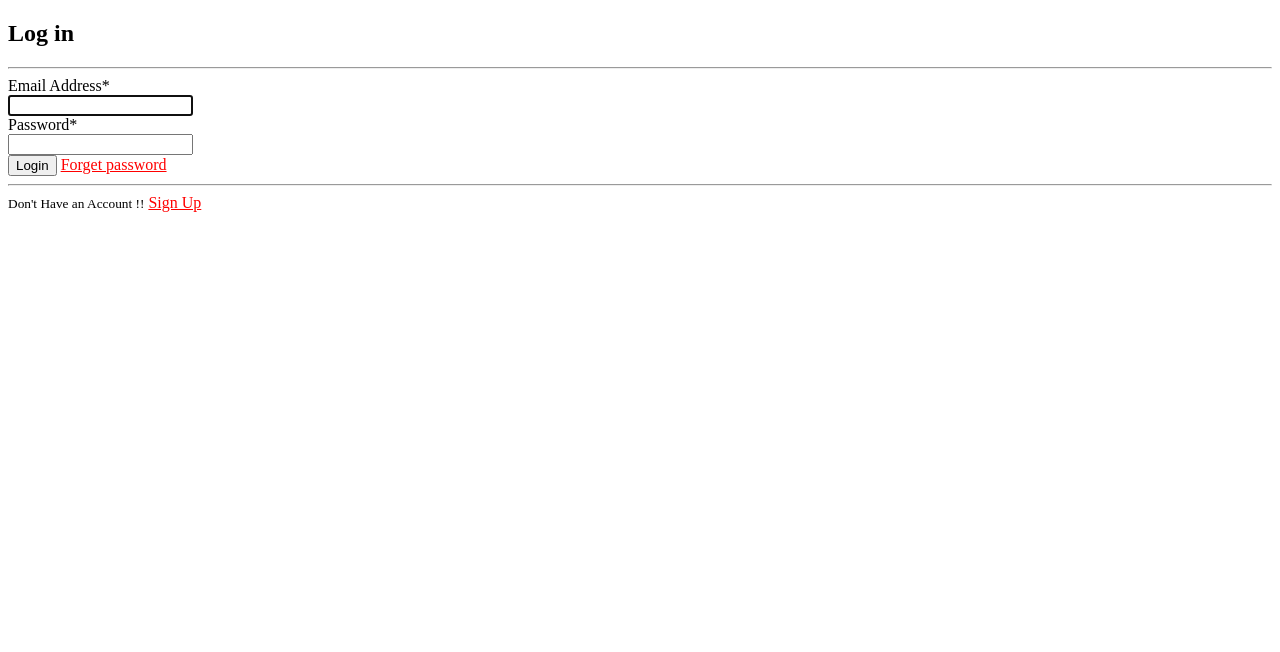
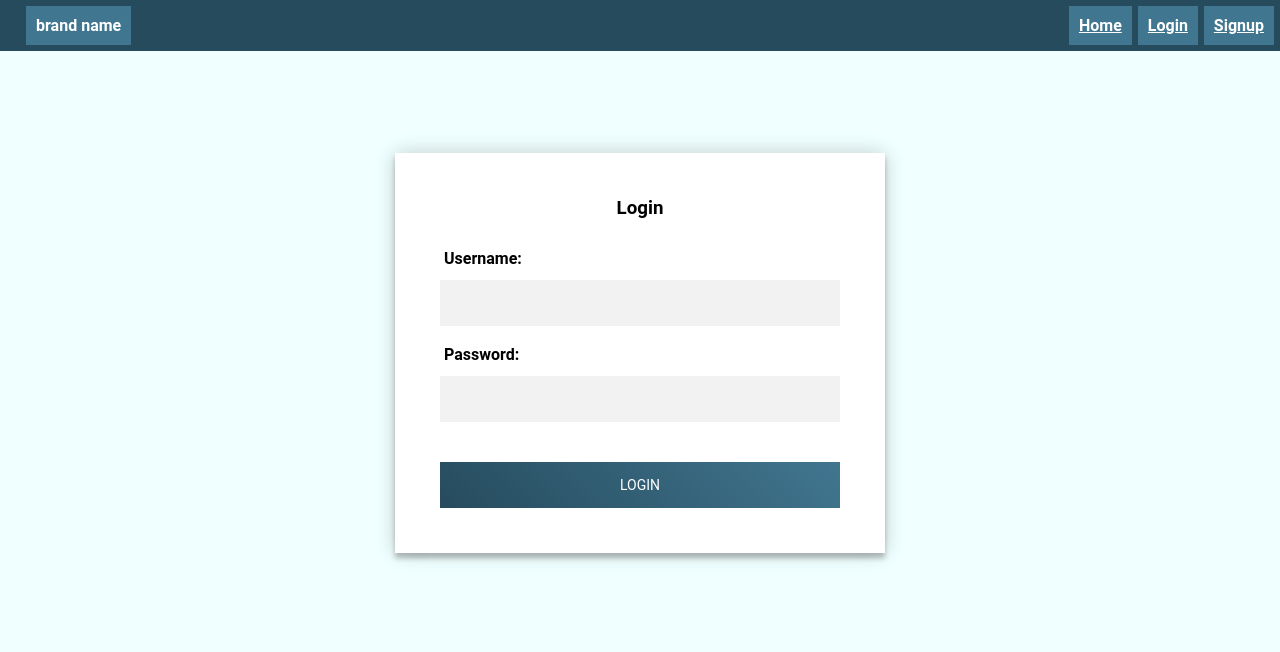
Before and after one commit to kena421/bill, a Django app: page /login/ in a window 1280 px wide. Shown: the top 652 px of the page. Run offline with Django 4.2, Linux system fonts and the light colour scheme.

Commit message:
auth complete

```diff
--- a/bill/settings.py
+++ b/bill/settings.py
@@ -112,6 +112,9 @@
 # https://docs.djangoproject.com/en/4.0/howto/static-files/
 
 STATIC_URL = 'static/'
+STATIC_ROOT = 'nstatic/'
+MEIDA_URL = 'media/'
+MEIDA_ROOT = 'nmedia/'
 
 # Default primary key field type
 # https://docs.djangoproject.com/en/4.0/ref/settings/#default-auto-field
@@ -125,6 +128,7 @@
 
 # if successfully logs in then redirect to
 LOGIN_REDIRECT_URL = '/'
+LOGIN_URL = "/login"
 
 # production
 EMAIL_USE_TLS = True
--- a/bill/urls.py
+++ b/bill/urls.py
@@ -17,6 +17,8 @@
 
 from django.contrib import admin
 from django.urls import path, include
+from django.conf.urls.static import static
+from django.conf import settings
 
 urlpatterns = [
     path('admin/', admin.site.urls),
--- /dev/null
+++ b/main/static/main/css/main.css
@@ -0,0 +1,271 @@
+/* @import url(https://fonts.googleapis.com/css?family=Roboto:300); */
+
+:root {
+    --nav-color : #417690;
+    --nav-dark-color: #264B5D;
+    --dark-blue: #264B5D;
+    --light-blue: #417690;
+}
+
+body {
+    margin: 0;
+    padding: 0;
+    font-family: "Roboto", sans-serif;
+    background-color: azure;
+}
+
+
+
+/* ===================================================== */
+/* login page */
+.login-page {
+  width: 360px;
+  padding: 8% 0 0;
+  margin: auto;
+}
+
+.login-page .form .login{
+    margin-top: -20px;
+    margin-bottom: 26px;
+}
+
+.form {
+  position: relative;
+  z-index: 1;
+  background: #FFFFFF;
+  max-width: 400px;
+  margin: 0 auto 100px;
+  padding: 45px;
+  text-align: center;
+  box-shadow: 0 0 20px 0 rgba(0, 0, 0, 0.2), 0 5px 5px 0 rgba(0, 0, 0, 0.24);
+}
+.form input {
+  font-family: "Roboto", sans-serif;
+  outline: 0;
+  background: #f2f2f2;
+  width: 100%;
+  border: 0;
+  margin: 0 0 15px;
+  padding: 15px;
+  box-sizing: border-box;
+  font-size: 14px;
+}
+.form button {
+  font-family: "Roboto", sans-serif;
+  text-transform: uppercase;
+  outline: 0;
+  background-color: #328f8a;
+  background-image: linear-gradient(45deg,var(--dark-blue), var(--light-blue));
+  width: 100%;
+  border: 0;
+  padding: 15px;
+  color: #FFFFFF;
+  font-size: 14px;
+  -webkit-transition: all 0.3 ease;
+  transition: all 0.3 ease;
+  cursor: pointer;
+}
+.form .message {
+  /* margin: 15px 0 0; */
+  color: #b3b3b3;
+  font-size: 12px;
+}
+.form .message a {
+  color: var(--dark-blue);
+  text-decoration: none;
+}
+
+.container {
+  position: relative;
+  z-index: 1;
+  max-width: 300px;
+  /* margin: 0 auto; */
+}
+
+
+
+/* ===================================================== */
+
+
+.b {
+    border: 3px solid rebeccapurple;
+}
+
+
+.inline {
+    display: inline;
+}
+
+.flex {
+    display: flex;
+}
+
+.flex-row {
+    flex-direction: row;
+}
+
+.flex-column {
+    flex-direction: column;
+}
+
+.nav-item {
+    padding: 10px;
+    background-color: var(--nav-color);
+    margin: 3px;
+}
+
+.nav-item:hover {
+    background-color: #323b3f;
+    box-shadow: 1px 1px #888888;
+}
+
+
+
+.space-between {
+    justify-content: space-between;
+}
+
+.navbar {
+    /* margin-left: 20px;
+    margin-right: 20px; */
+    background-color: var(--nav-dark-color);
+    color: white;
+    font-weight: 600;
+    /* height: 8vh; */
+}
+
+.navbar > div {
+    margin-left: 20px;
+    margin-left: 20px;
+    padding: 3px;
+
+}
+
+/* sampel */
+.center-form-box-container {
+    width: 400;
+    padding: 8% 0 0;
+    margin: auto;
+  }
+
+ .center-form-box-header{
+      margin-top: -20px;
+      margin-bottom: 26px;
+  }
+
+  .center-form-box {
+    position: relative;
+    z-index: 1;
+    background: #FFFFFF;
+    max-width: 400px;
+    margin: 0 auto 100px;
+    padding: 45px;
+    text-align: center;
+    box-shadow: 0 0 20px 0 rgba(0, 0, 0, 0.2), 0 5px 5px 0 rgba(0, 0, 0, 0.24);
+  }
+  .center-form-box-form input {
+    font-family: "Roboto", sans-serif;
+    outline: 0;
+    background: #f2f2f2;
+    width: 100%;
+    border: 0;
+    margin: 0 0 15px;
+    padding: 15px;
+    box-sizing: border-box;
+    font-size: 14px;
+  }
+  .center-form-box-form button {
+    font-family: "Roboto", sans-serif;
+    text-transform: uppercase;
+    outline: 0;
+    background-color: #328f8a;
+    background-image: linear-gradient(45deg,var(--dark-blue), var(--light-blue));
+    width: 100%;
+    border: 0;
+    padding: 15px;
+    margin-top: 25px;
+    color: #FFFFFF;
+    font-size: 14px;
+    -webkit-transition: all 0.3 ease;
+    transition: all 0.3 ease;
+    cursor: pointer;
+  }
+  .center-form-box-form .message {
+    /* margin: 15px 0 0; */
+    color: #b3b3b3;
+    font-size: 12px;
+  }
+  .center-form-box-form .message a {
+    color: var(--dark-blue);
+    text-decoration: none;
+  }
+
+
+.form-label, .form-errors, .form-help-text {
+    padding: 4px;
+    text-align: left;
+}
+
+.form-help-text {
+  font-size: 12px;
+  margin-top: -8px;
+}
+
+.non-form-field-errors > *{
+  list-style-type: none;
+  text-align: center;
+  font-size: 12px;
+  color: red;
+  padding: 0px 10px;
+
+}
+
+.form-help-text > * {
+    /* list-style-type: none; */
+    text-align: left;
+    padding-left: 15px;
+    margin-top: -4px;
+    font-size: 12px;
+
+    /* padding-bottom: 3px; */
+}
+
+.bold {
+    font-weight: bold;
+}
+
+.plain_anchor {
+  color: white;
+}
+
+/* PROFILE CSS */
+
+.profile-card {
+  box-shadow: 0 4px 8px 0 rgba(0, 0, 0, 0.2);
+  max-width: 80%;
+  margin: auto;
+  text-align: center;
+  font-family: arial;
+  margin-top: 20px;
+  border-top-left-radius: 20px;
+  border-top-right-radius: 20px;
+  border-top: 10px solid var(--dark-blue);
+  padding-bottom: 20px;
+}
+
+.title {
+  color: grey;
+  font-size: 18px;
+}
+
+button {
+  border: none;
+  display: inline-block;
+  padding: 8px;
+  color: white;
+  background-color: #000;
+  text-align: center;
+  cursor: pointer;
+  width: 10%;
+  font-size: 18px;
+}
--- a/main/templates/main/auth/login.html
+++ b/main/templates/main/auth/login.html
@@ -2,48 +2,7 @@
 
 {% block body %}
 
-<section class="section-gap achivement-area">
-    <div class="container">
-        <div class="row align-items-center">
-            <div class="col-lg-5">
-                <div class="achivement-content">
-                    <h2>Log in</h2><hr>
-                    <form method="post">
-    {% csrf_token %}
-
-    {% if  form.non_field_errors  %}
-        <div class="alert alert-warning  alert-dismissible fade show" role = "alert">
-        {{  form.non_field_errors }}
-        </div>
-
-    {% endif %}
-
-
-        <div id="div_id_username" class="form-group">
-          <label for="id_username" class="col-form-label  requiredField">
-          Email Address<span class="asteriskField">*</span>
-        </label>
-         <div class="">
-           <input type="text" name="username" autofocus class="textinput textInput form-control" required id="id_username">
-          </div>
-         </div>
-          <div id="div_id_password" class="form-group">
-             <label for="id_password" class="col-form-label  requiredField">
-          Password<span class="asteriskField">*</span>
-         </label> <div class=""> <input type="password" name="password" class="textinput textInput form-control" required id="id_password"> </div> </div>
-
-        <button class="btn btn-danger" type="submit">Login</button>
-          <a href={% url 'password_reset' %} style="color:red">Forget password</a>
-        </form>
-      <hr/>
-        <small>Don't Have an Account !!</small> <a href="#" style="color:red">Sign Up</a>
-            </div>
-
-        </div>
-
-        </div>
-    </div>
-</section>
+{% include 'main/components/center-box-form.html' with form_header="Login" button_text="LOGIN" %}
 
 
 {% endblock body %}
--- a/main/templates/main/auth/password_change_form.html
+++ b/main/templates/main/auth/password_change_form.html
@@ -6,10 +6,6 @@
 
 {% block body %}
 
-<form method="post">
-    {% csrf_token %}
-    {{ form | crispy }}
-    <button type="submit">Change password</button>
-  </form>
+{% include 'main/components/center-box-form.html' with form_header="change password" %}
 
 {% endblock body %}
--- a/main/templates/main/base_site.html
+++ b/main/templates/main/base_site.html
@@ -1,9 +1,14 @@
+{% load static %}
+
 <!DOCTYPE html>
 <html lang="en">
 <head>
     <meta charset="UTF-8">
     <meta http-equiv="X-UA-Compatible" content="IE=edge">
     <meta name="viewport" content="width=device-width, initial-scale=1.0">
+    <link rel="stylesheet" type="text/css" href={% static 'main/css/main.css' %}>
+    <link rel="stylesheet" href="https://cdnjs.cloudflare.com/ajax/libs/font-awesome/4.7.0/css/font-awesome.min.css">
+
     <title>
         {% block title %}
         {% endblock %}
@@ -12,13 +17,20 @@
     {% block head %}{% endblock head %}
     {% block postheadjs %}{% endblock postheadjs %}
 
+
     <style>
         {% block style %}{% endblock style %}
     </style>
 </head>
 <body>
 
+    {% include 'main/components/navbar.html' %}
+
+
+
     {% block body %}{% endblock body %}
     {% block bodyjs %}{% endblock bodyjs %}
+    <script src={% static 'main/js/main.js' %}></script>
+
 </body>
 </html>
--- /dev/null
+++ b/main/templates/main/components/center-box-form.html
@@ -0,0 +1,41 @@
+<div class="center-form-box-container">
+
+    <div class="center-form-box">
+
+        <div class="center-form-box-header">
+          <h3>{{ form_header }}</h3>
+          <div class="non-form-field-errors">{{ form.non_field_errors}}</div>
+        </div>
+
+      <form class="center-form-box-form" method="post">
+          {% csrf_token %}
+
+          {% for hidden_field in form.hidden_fields %}
+              {{ hidden_field.errors }}
+              {{ hidden_field }}
+          {% endfor %}
+
+          {% for field in form.visible_fields %}
+              <div class="form-label bold">
+                  {{ field.label_tag }}
+              </div>
+
+              <div class="form-errors">
+                  {{ field.errors }}
+              </div>
+
+              <div class="form-field">
+                  {{ field }}
+              </div>
+
+              <div class="form-help-text">
+                  {{ field.help_text }}
+              </div>
+          {% endfor %}
+
+        <button type="submit">{{ button_text|default:"SAVE" }}</button>
+      </form>
+
+    </div>
+
+  </div>
--- /dev/null
+++ b/main/templates/main/components/navbar.html
@@ -0,0 +1,45 @@
+{% comment %} {% extends 'main/base_site.html' %}
+
+{% block title %} navbar {% endblock title %}
+
+{% block body %} {% endcomment %}
+
+<div class="navbar flex flex-row space-between">
+    <div class="flex flex-row">
+        <div class="nav-item">
+            brand name
+        </div>
+    </div>
+
+    <div class="flex flex-row">
+        <div class="nav-item">
+            <a class="plain_anchor" href={% url 'index'%}>Home</a>
+        </div>
+
+        {% if user.is_authenticated %}
+
+            <div class="nav-item">
+                <a class="plain_anchor" href={% url 'profile'%}>{{ user.first_name }}</a>
+            </div>
+
+            <div class="nav-item">
+                <a class="plain_anchor" href={% url 'logout'%}>Logout</a>
+            </div>
+
+        {% else %}
+
+            <div class="nav-item">
+                <a class="plain_anchor" href={% url 'login' %}>Login</a>
+            </div>
+
+            <div class="nav-item">
+                <a class="plain_anchor" href={% url 'signup' %}>Signup</a>
+            </div>
+
+        {% endif %}
+
+
+    </div>
+</div>
+
+{% comment %} {% endblock body %} {% endcomment %}
--- /dev/null
+++ b/main/templates/main/index.html
@@ -0,0 +1,3 @@
+{% extends 'main/base_site.html' %}
+
+{% block title %}home{% endblock title %}
--- a/main/urls.py
+++ b/main/urls.py
@@ -1,14 +1,11 @@
 from django.urls import path, include
 from django.contrib.auth import views as auth_views
+from .views import navbar, index, signup, profile
 
 urlpatterns = [
-    # path('password_reset/', auth_views.PasswordResetView.as_view(template_name= 'navprayas/users/password_reset_form.html'), name='password_reset'),
-    # path('password_reset/done/', auth_views.PasswordResetDoneView.as_view(template_name= 'navprayas/users/password_reset_done.html'), name='password_reset_done'),
-    # path('password_reset/confirm/<uidb64>/<token>/', auth_views.PasswordResetConfirmView.as_view(template_name= 'navprayas/users/password_reset_confirm.html'), name='password_reset_confirm'),
-    # path('password_reset/complete/', auth_views.PasswordResetCompleteView.as_view(template_name= 'navprayas/users/password_reset_complete.html'), name='password_reset_complete'),
 
     path('password_reset/',
-        auth_views.PasswordResetView.as_view(template_name='main/auth/password_reset_confirm.html'),
+        auth_views.PasswordResetView.as_view(template_name='main/auth/password_reset_email.html'),
         name='password_reset'),
 
     path('password_reset/done/',
@@ -39,5 +36,38 @@
         name="password_change_done",
     ),
 
-    # path('accounts/', include('django.contrib.auth.urls')),
+
+
+
+    ########################################################################################
+
+    path(
+        'sample/',
+        navbar,
+        name='navbar'
+    ),
+
+    path(
+        '',
+        index,
+        name='index'
+    ),
+
+    path(
+        '',
+        index,
+        name='index'
+    ),
+    path(
+        'signup/',
+        signup,
+        name='signup'
+    ),
+
+    path(
+        'profile/',
+        profile,
+        name='profile'
+    ),
+
 ]
```
Also changed, not shown: main/forms.py (added, +7 -0 lines), main/templates/main/auth/center-box-template.html (added, +21 -0 lines), main/templates/main/auth/password_reset_confirm.html (+2 -7 lines), main/templates/main/auth/password_reset_email.html (added, +54 -0 lines), main/templates/main/auth/signup.html (added, +8 -0 lines), main/templates/main/components/sample.html (added, +49 -0 lines), main/templates/main/profile.html (added, +20 -0 lines), main/views.py (+37 -1 lines), main/static/main/js/main.js (added).
